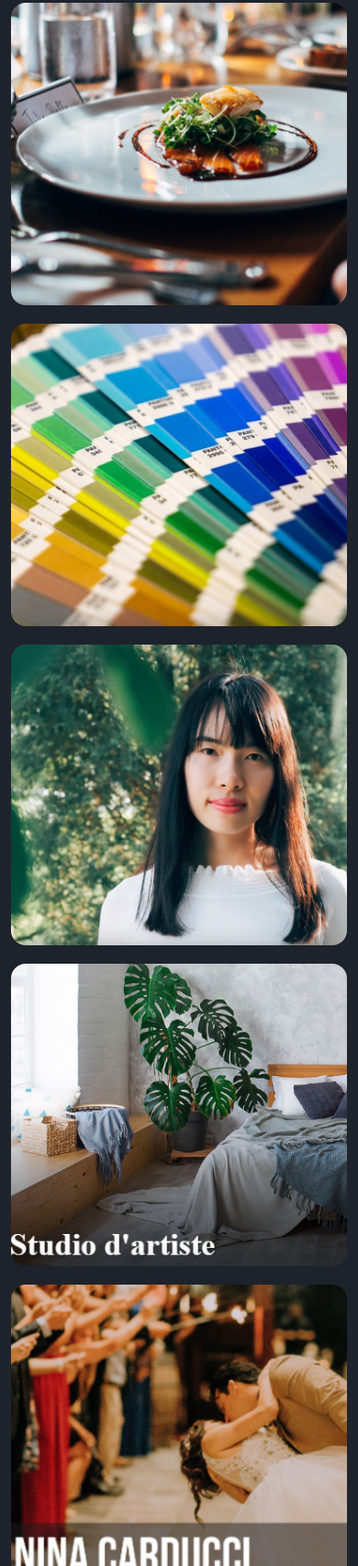
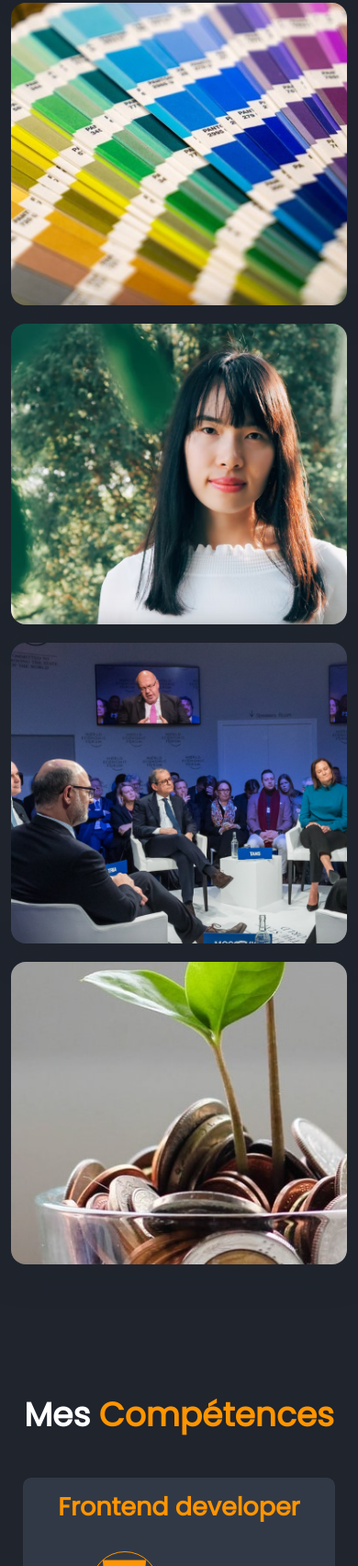
Before and after one commit to valdev5/portfolio, a plain HTML site: page index.html in a window 390 px wide. Shown: the part 2546-4249 px from the top of the page at 92% size. Drawn offline with nearby package versions, Linux system fonts and the light colour scheme.

Commit message:
delete projet

```diff
--- a/index.html
+++ b/index.html
@@ -84,16 +84,6 @@
             </div>
         </div>
 
-        <div class="portfolio-box">
-            <img src="./image/portfolio3.png" alt="projet ohmyfood" >
-            <div class="portfolio-layer">
-            <h4>PROJET Ohmyfood </h4>
-            <P>Améliorez l'interface d'un site mobile avec des animations CSS
-                Technologies : HTML&CSS - SASS - GITHUB
-            </P>
-            <a href="https://valdev5.github.io/ohmyfoodv1/"><i class='bx bx-link-external'></i></a>
-            </div>
-        </div>
 
         <div class="portfolio-box">
             <img src="./image/portfolio4.jpg" alt="projet print it!" >
@@ -117,27 +107,6 @@
             </div>
         </div>
 
-        <div class="portfolio-box">
-            <img src="./image/portfolio6.png" alt="projet kasa" >
-            <div class="portfolio-layer">
-            <h4>PROJET kasa</h4>
-            <P>Créez une application web de location immobilière avec React
-                Technologies : HTML&CSS - REACT
-            </P>
-            <a href="https://github.com/valdev5/Kasa"><i class='bx bx-link-external'></i></a>
-            </div>
-        </div>
-
-        <div class="portfolio-box">
-            <img src="./image/portfolio8.png" alt="projet Nina Carducci" >
-            <div class="portfolio-layer">
-            <h4>PROJET Nina Carducci</h4>
-            <P>Optimisez le référencement d'un site de photographe
-                Technologies : HTML&CSS - SEO
-            </P>
-            <a href="https://github.com/valdev5/NinaCarducci-P8"><i class='bx bx-link-external'></i></a>
-            </div>
-        </div>
         <div class="portfolio-box">
             <img src="./image/portfolio9.png" alt="projet 724 events" >
             <div class="portfolio-layer">
```
